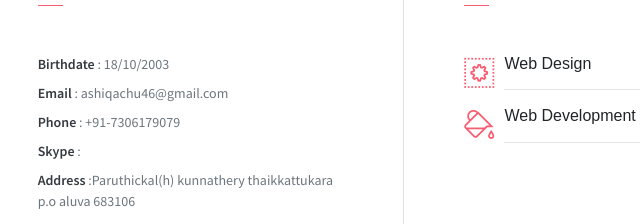
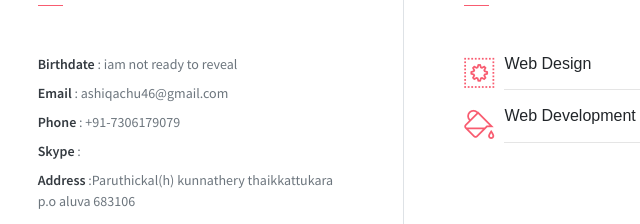
Before and after one commit to ashiqachu/PersonalWebsite, a plain HTML site: page index.html in a window 1280 px wide. Shown: the part 814-1038 px from the top of the page, 449-1089 px from the left. Drawn offline with nearby package versions, Linux system fonts and the light colour scheme; some packages are replaced by stand-ins of ours.

Commit message:
Update index.html

```diff
--- a/index.html
+++ b/index.html
@@ -83,7 +83,7 @@
                 <h3 class="font-weight-light">Personal Info</h3>
                 <span class="line mb-5"></span>
                 <ul class="mt40 info list-unstyled">
-                    <li><span>Birthdate</span> : 18/10/2003</li>
+                    <li><span>Birthdate</span> : iam not ready to reveal</li>
                     <li><span>Email</span> : ashiqachu46@gmail.com</li>
                     <li><span>Phone</span> : +91-7306179079</li>
                     <li><span>Skype</span> : </li>
```
